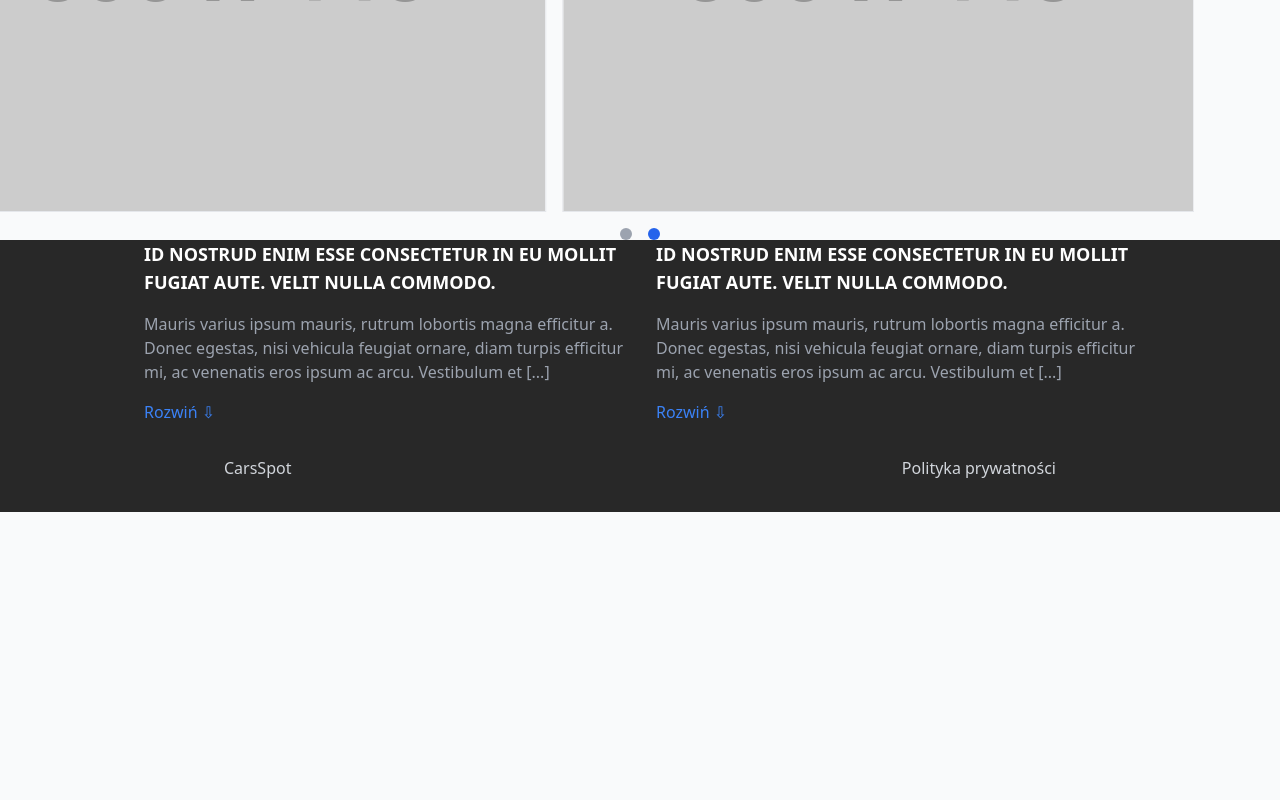
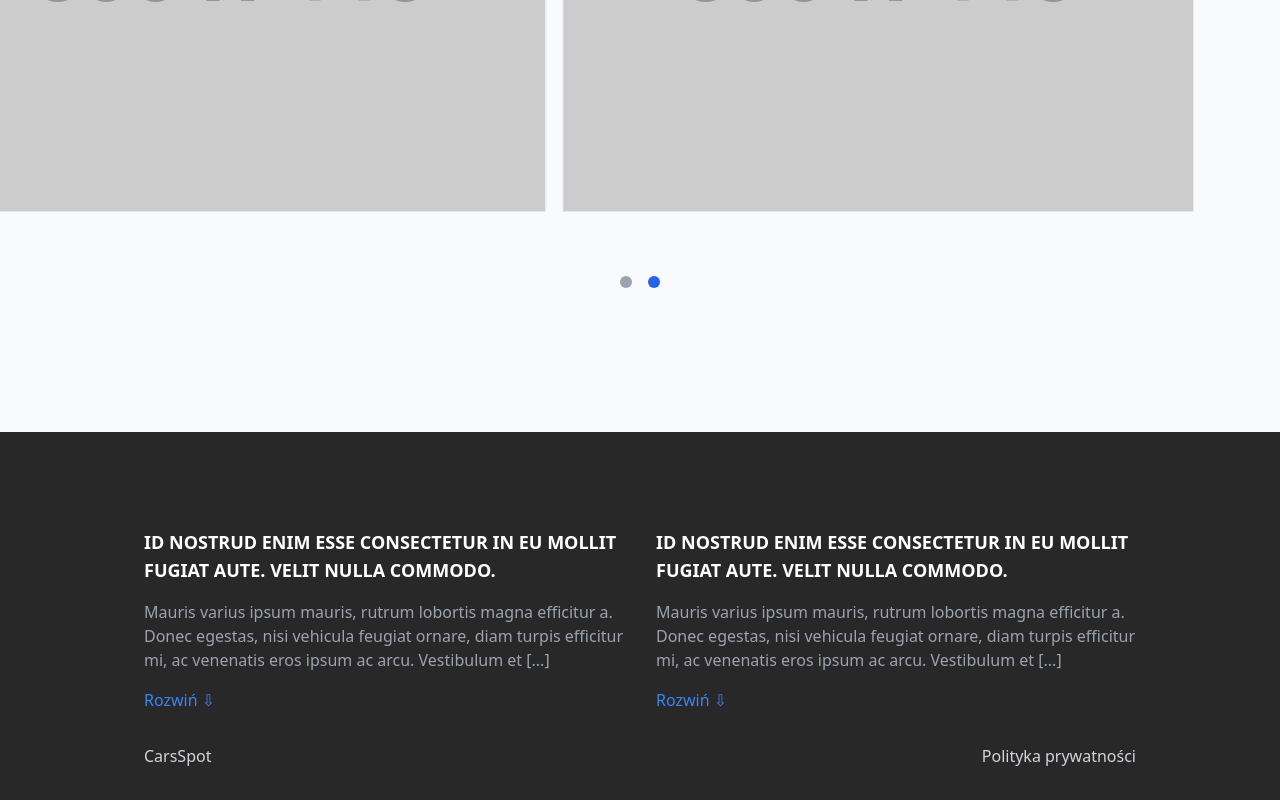
Before and after one commit to KavaliouAlexandr/TestTask, a website: page index.html in a window 1280 px wide. Shown: the part 1394-2194 px from the top of the page. Before the commit the page ends 1906 px from the top, so only its background shows below. Drawn offline with nearby package versions, Linux system fonts and the light colour scheme; placeholder pictures from the web are drawn by us.

Commit message:
Update index.html

```diff
--- a/index.html
+++ b/index.html
@@ -71,17 +71,18 @@
           <div class="w-1/2 pl-2">
             <img src="https://via.placeholder.com/600x446/00ff00" alt="Car 2" class="w-full object-cover border">
           </div>
+
         </div>
       </div>
 
-      <div class="flex justify-center mt-4">
+      <div class="flex justify-center mt-16 mb-36">
         <button onclick="goToSlide(0)" class="w-3 h-3 bg-blue-600 rounded-full mx-2" id="indicator-0"></button>
         <button onclick="goToSlide(1)" class="w-3 h-3 bg-gray-400 rounded-full mx-2" id="indicator-1"></button>
       </div>
     </div>
   </div>
 
-  <div style="background-color: #282828;" class="text-white   px-36"> <!-- 32px отступы -->
+  <div style="background-color: #282828;" class="text-white pt-24  px-36"> <!-- 32px отступы -->
     <div class="grid grid-cols-2 gap-8">
 
         <div>
@@ -103,7 +104,7 @@
 
 
   <!-- Footer -->
-  <footer style="background-color: #282828;" class="text-gray-300 py-8 px-56"> <!-- Отступы -->
+  <footer style="background-color: #282828;" class="text-gray-300 py-8 px-36"> <!-- Отступы -->
     <div class="flex justify-between items-center">
       <div class="space-x-4">
         <a href="#" class="hover:text-white">CarsSpot</a>
```
